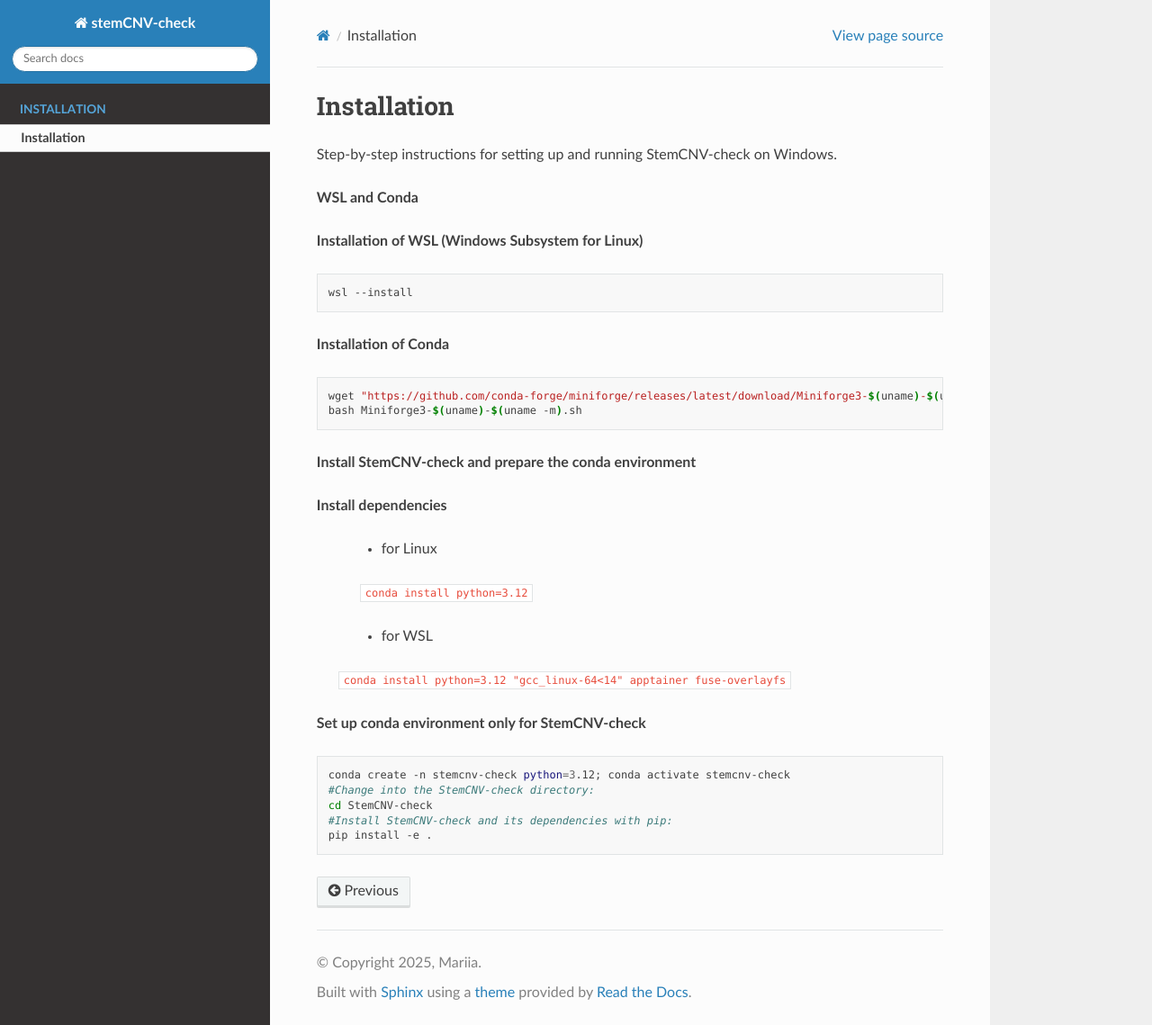
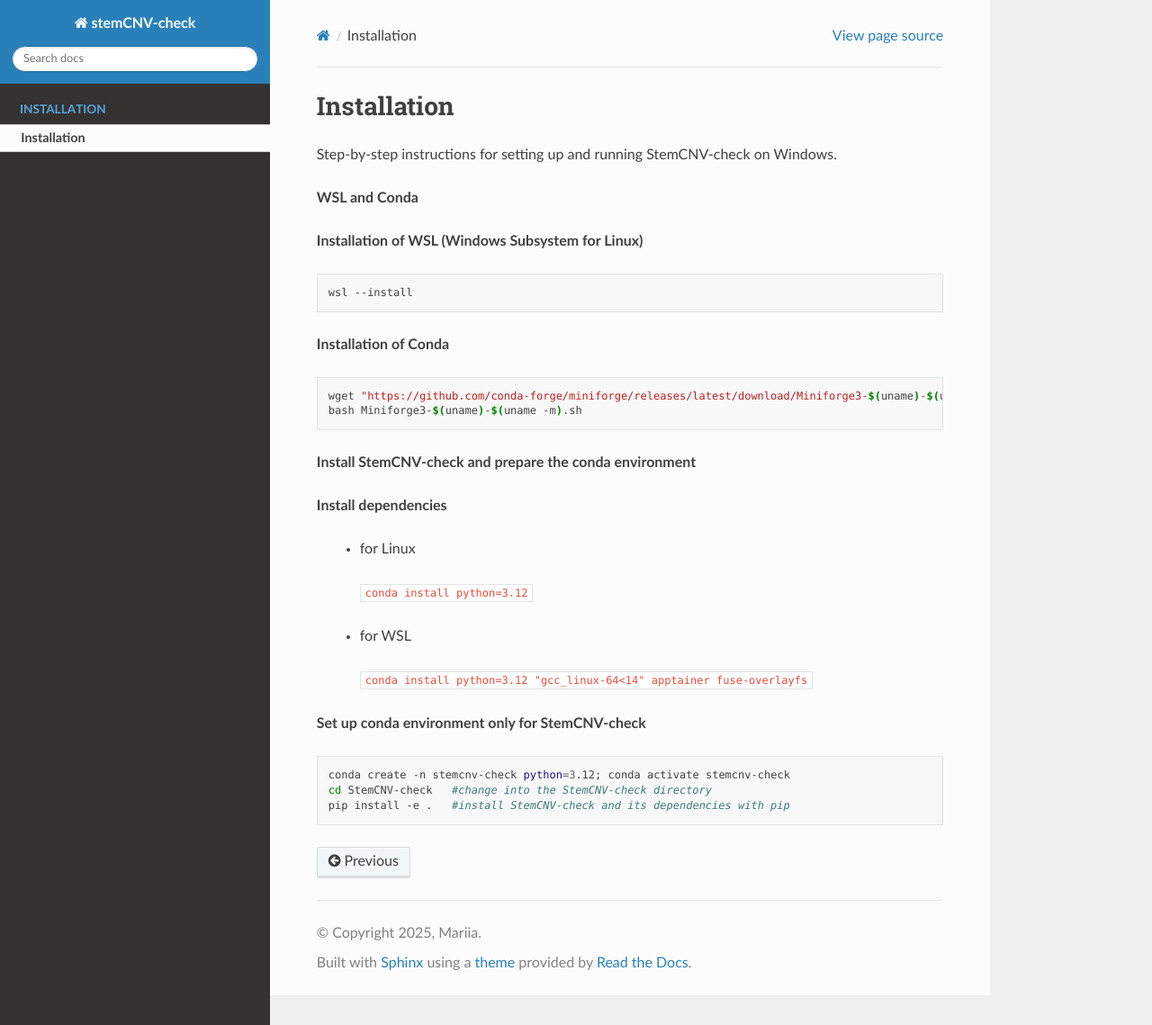
Before and after one commit to icalledmyselfmoon/stemCNV_check_Read_the_docs, a Sphinx documentation site: the page built from source/installation.rst, in a window 1280 px wide and 1139 px high. Shown: the whole window at 90% size. Built offline with Sphinx 7.4.7 and the Read the Docs theme 3.1.0, drawn with Linux system fonts in a browser that asks for light colours.

```diff
--- a/source/installation.rst
+++ b/source/installation.rst
@@ -30,18 +30,17 @@ Step-by-step instructions for setting up and running StemCNV-check on Windows.
 
    - for Linux
 
-   ``conda install python=3.12``
+    ``conda install python=3.12``
 
    - for WSL
 
-  ``conda install python=3.12 "gcc_linux-64<14" apptainer fuse-overlayfs``
+    ``conda install python=3.12 "gcc_linux-64<14" apptainer fuse-overlayfs``
+
 
 **Set up conda environment only for StemCNV-check**
 
 .. code:: bash
 
    conda create -n stemcnv-check python=3.12; conda activate stemcnv-check
-   #Change into the StemCNV-check directory:
-   cd StemCNV-check
-   #Install StemCNV-check and its dependencies with pip:
-   pip install -e .
+   cd StemCNV-check   #change into the StemCNV-check directory
+   pip install -e .   #install StemCNV-check and its dependencies with pip
```
